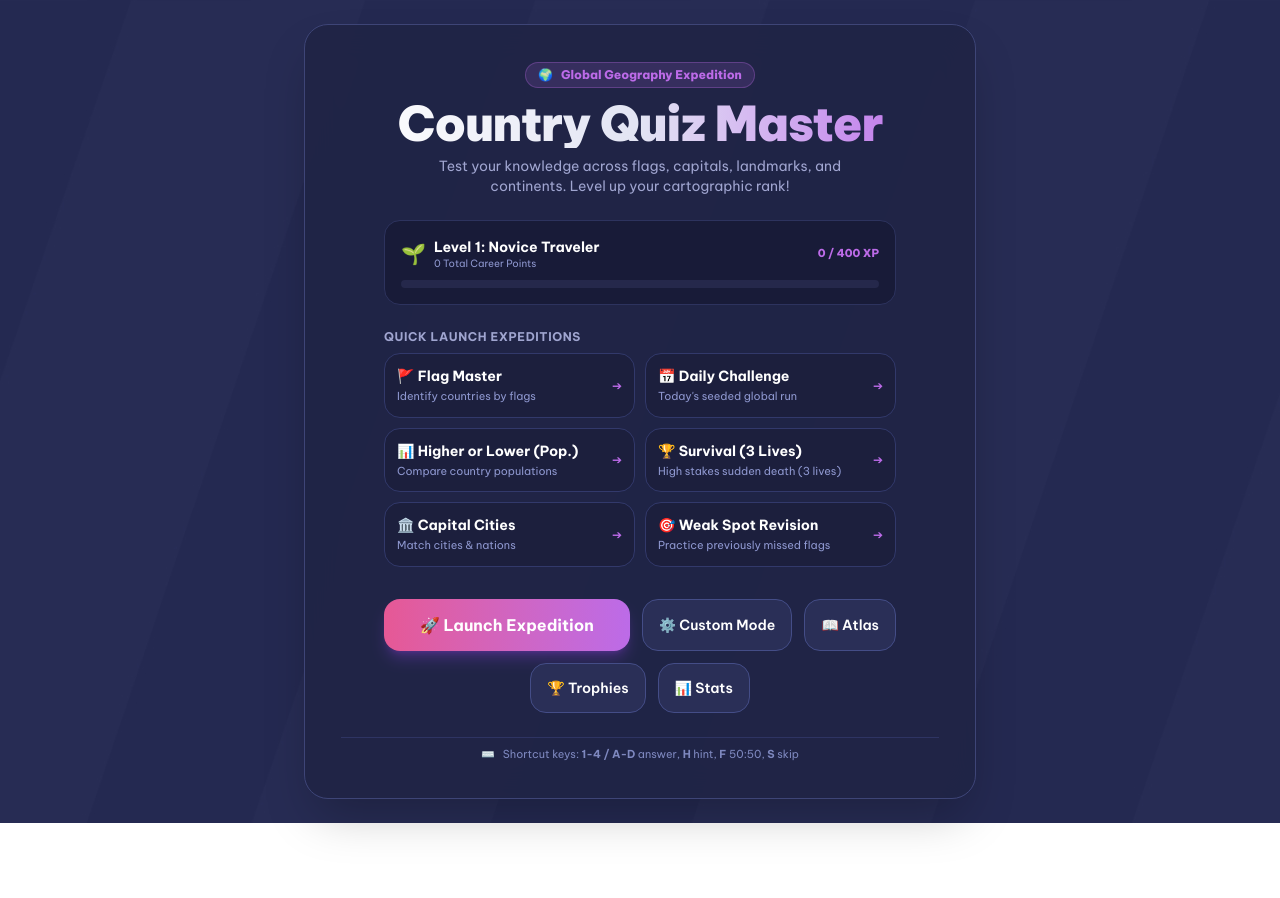
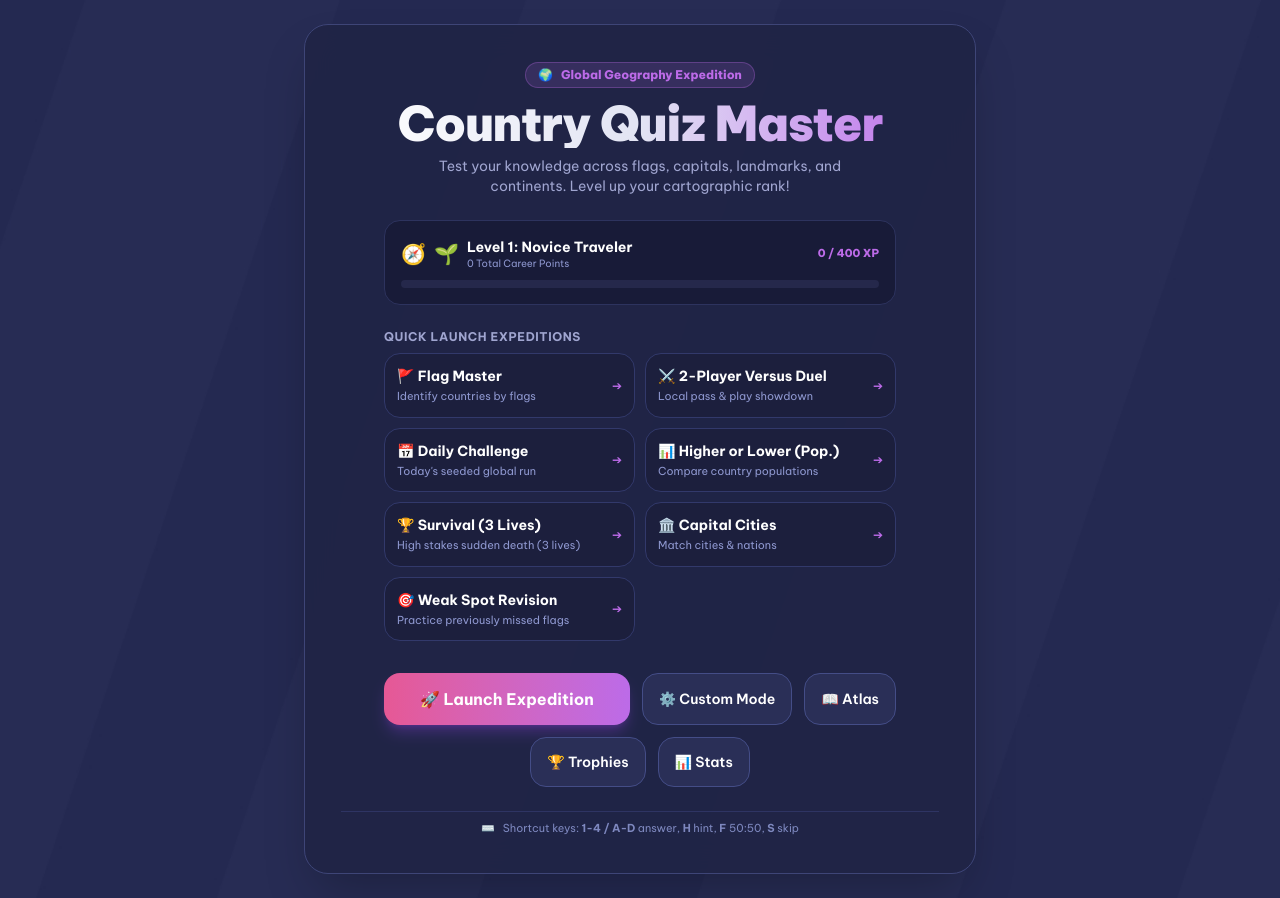
Before and after one commit to kenenisabeyan/country-quiz, a React (Vite) app: page / in a window 1280 px wide. Before the commit the page ends 823 px from the top, so only its background shows below. Built offline with nearby package versions, Linux system fonts and the light colour scheme.

Commit message:
feat: add StartScreen component for game mode selection and user profile view

```diff
--- a/src/components/StartScreen.jsx
+++ b/src/components/StartScreen.jsx
@@ -2,6 +2,7 @@ import React from "react";
 import { motion } from "framer-motion";
 import { calculateLevelFromScore } from "../utils/progression";
 import { t } from "../utils/i18n";
+import { getSelectedAvatar } from "../utils/avatars";
 
 export default function StartScreen({
   stats,
@@ -13,6 +14,7 @@ export default function StartScreen({
   onOpenStats,
 }) {
   const progression = calculateLevelFromScore(stats?.totalScore || 0);
+  const avatar = getSelectedAvatar();
 
   const quickModes = [
     {
@@ -20,6 +22,12 @@ export default function StartScreen({
       title: `🚩 ${t("flagMaster", currentLang)}`,
       desc: "Identify countries by flags",
       badge: "Popular",
+    },
+    {
+      id: "versus",
+      title: "⚔️ 2-Player Versus Duel",
+      desc: "Local pass & play showdown",
+      badge: "PvP",
     },
     {
       id: "daily",
@@ -80,7 +88,12 @@ export default function StartScreen({
         <div className="bg-[#181B38] border border-[#2D335E] rounded-2xl p-4 text-left space-y-2.5 max-w-lg mx-auto">
           <div className="flex justify-between items-center text-xs">
             <div className="flex items-center gap-2">
-              <span className="text-xl">{progression.badge}</span>
+              <span className="text-xl" title={`Avatar: ${avatar.title}`}>
+                {avatar.icon}
+              </span>
+              <span className="text-xl" title="Cartographic Rank">
+                {progression.badge}
+              </span>
               <div>
                 <p className="font-bold text-white text-sm">
                   Level {progression.level}: {progression.title}
```
